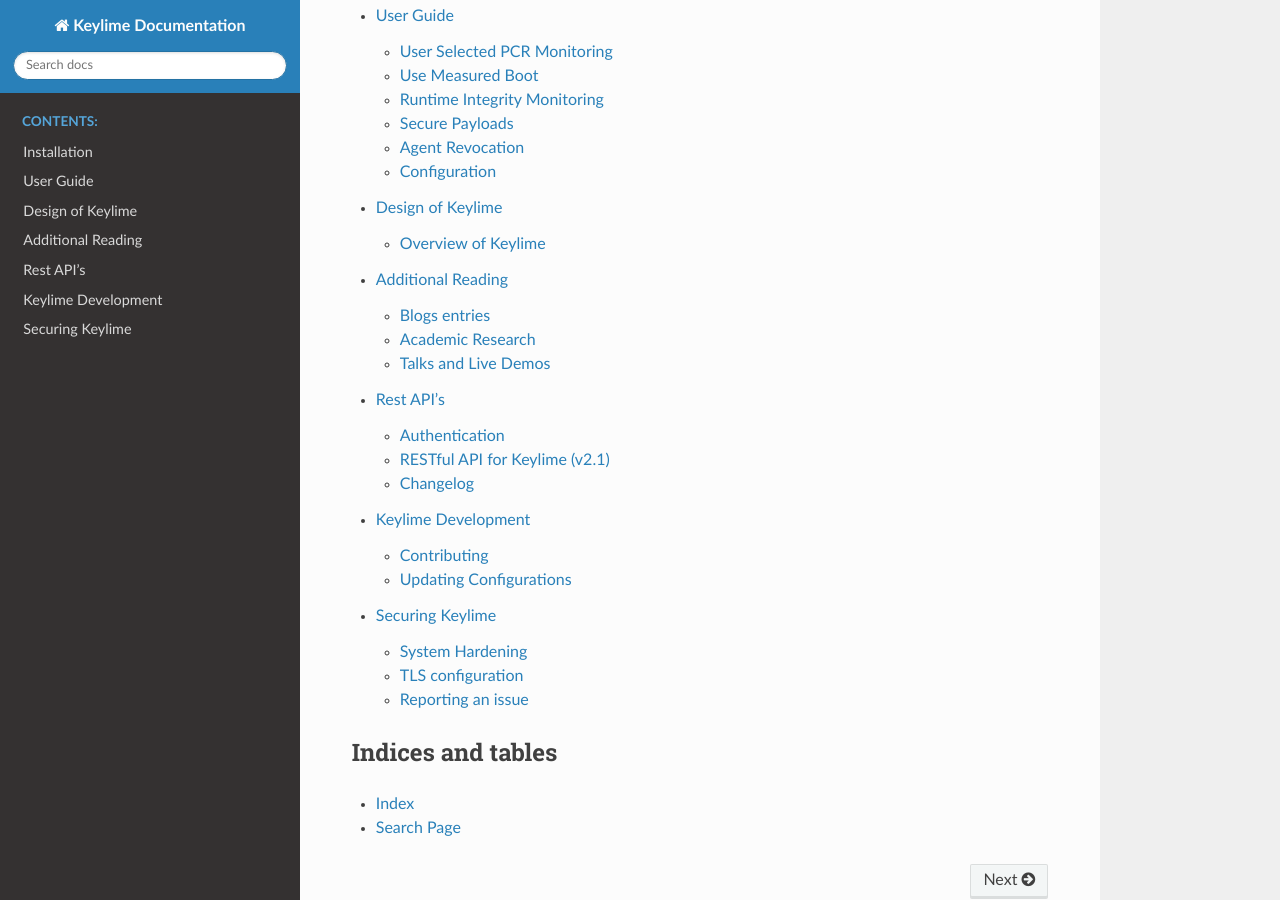
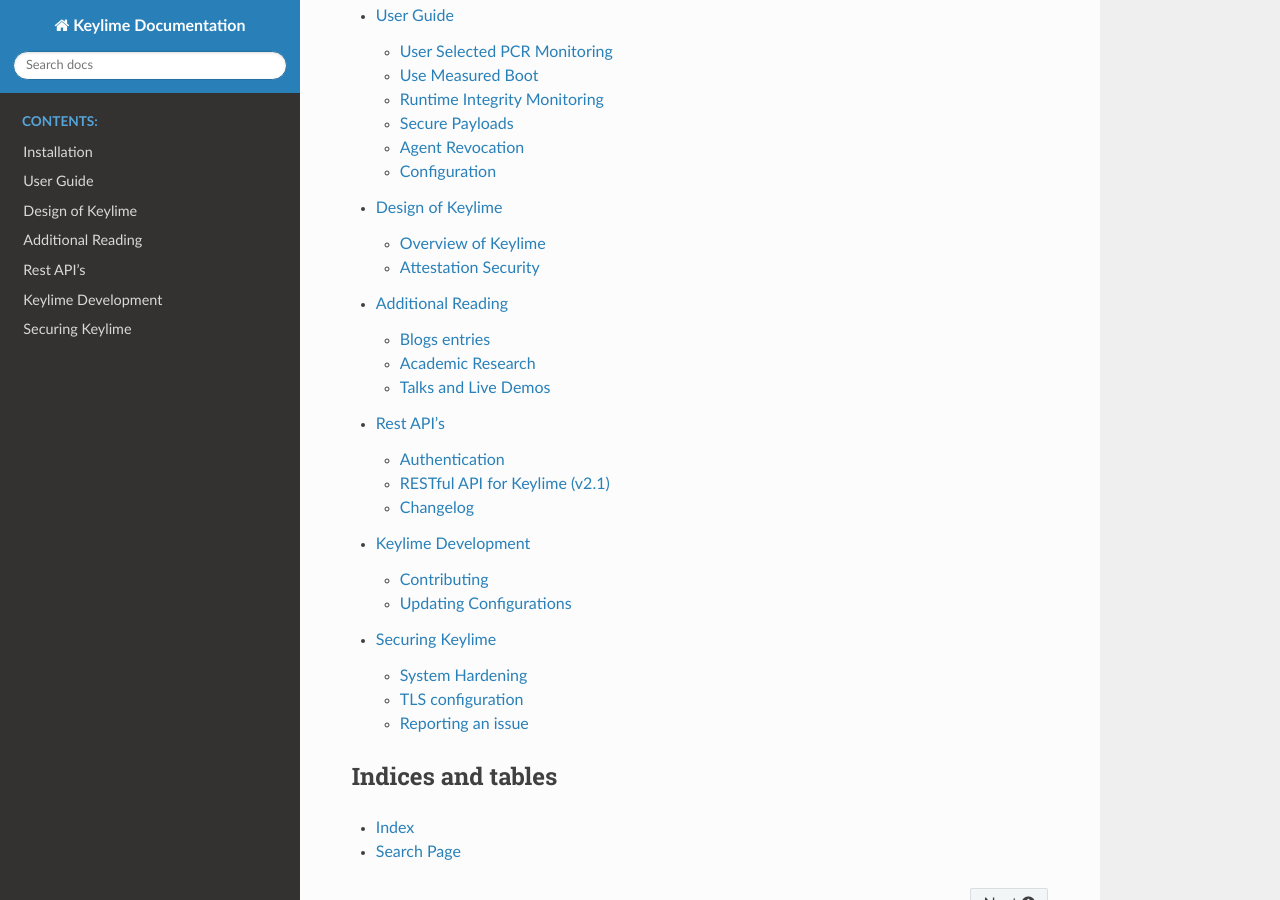
Before and after one commit to keylime/keylime, a Sphinx documentation site: the page built from docs/index.rst, in a window 1280 px wide and 900 px high, scrolled down 905 px. Built offline with Sphinx 7.4.7 and the Read the Docs theme 2.0.0, drawn with Linux system fonts in a browser that asks for light colours; pages that are not in the unit, such as notebooks, are missing from menus.

Commit message:
Fix invalid RST and update TOC
Signed-off-by: Jean Snyman <git@jsnyman.com>

```diff
--- a/docs/design.rst
+++ b/docs/design.rst
@@ -7,4 +7,4 @@
    :caption: Contents:
 
    design/overview.rst
-   design/threat_model.rst
+   design/security.rst
--- a/docs/design/security.rst
+++ b/docs/design/security.rst
@@ -292,7 +292,7 @@
 .. [#] This type of rule-based adversary is first described by Danny Dolev and Andrew Yao in their 1983 paper, `"On the
    security of public key protocols"`_.
 
-.. _On the security of public key protocols: http://www.cs.huji.ac.il/~dolev/pubs/dolev-yao-ieee-01056650.pdf
+.. _"On the security of public key protocols": http://www.cs.huji.ac.il/~dolev/pubs/dolev-yao-ieee-01056650.pdf
 
 Exclusions
 """"""""""
```
Also changed, not shown: other parts of docs/design/security.rst (+2 -2 lines).
